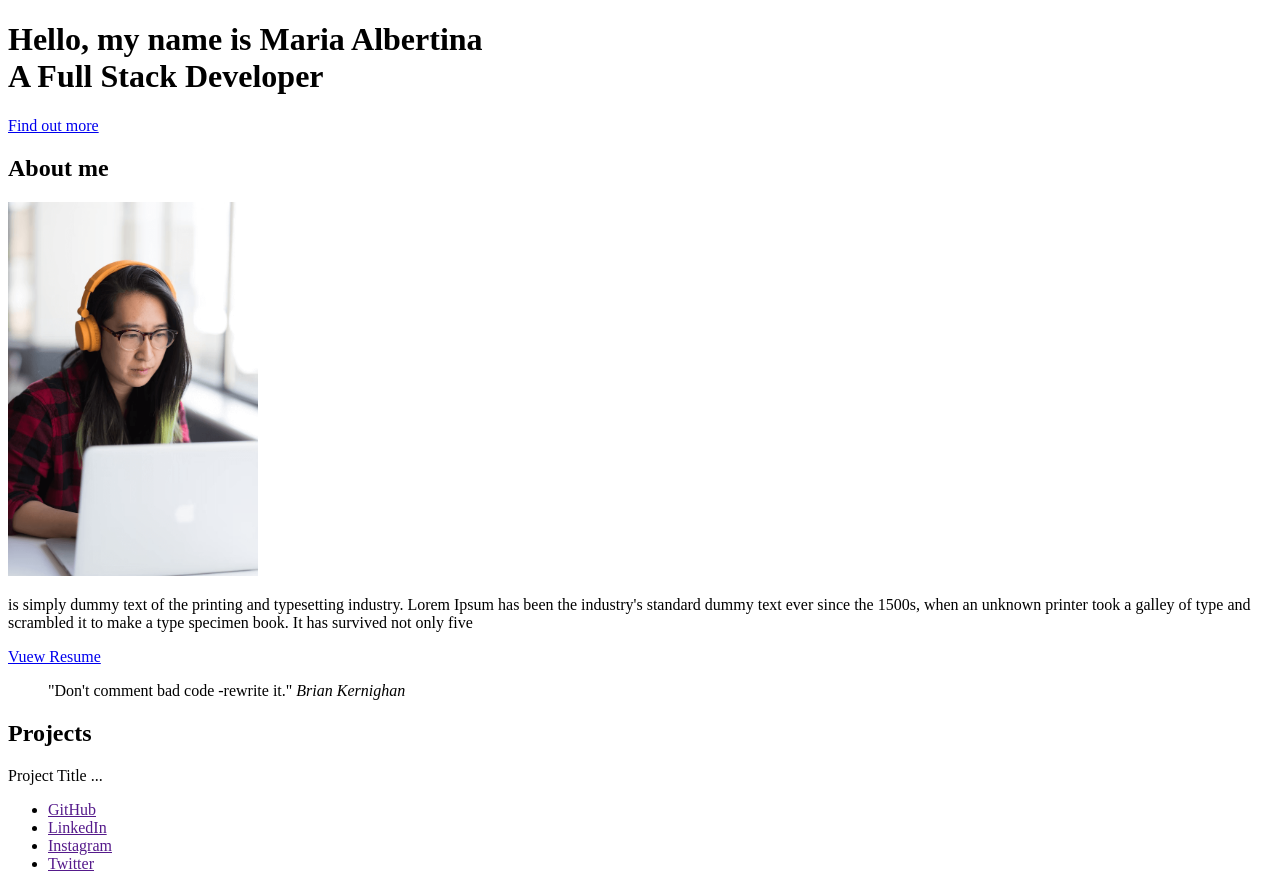
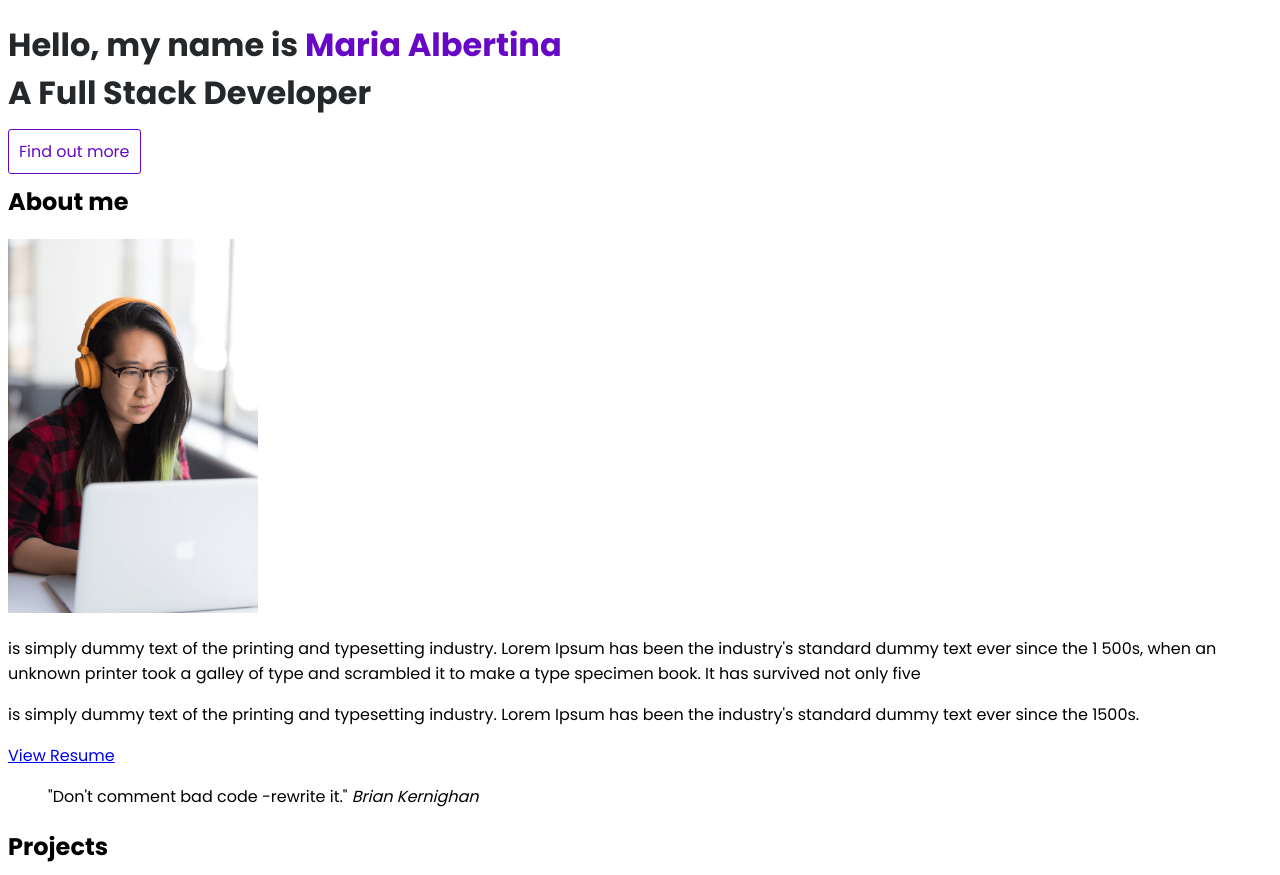
Before and after one commit to ntb-arenas/ntb-arenas.github.io, a plain HTML site: page index.html in a window 1280 px wide. Shown: the top 875 px of the page. Drawn offline with Linux system fonts and the light colour scheme.

Commit message:
import fonts, update styles, update html

```diff
--- a/index.html
+++ b/index.html
@@ -5,14 +5,22 @@
     <meta http-equiv="X-UA-Compatible" content="IE=edge" />
     <meta name="viewport" content="width=device-width, initial-scale=1.0" />
     <title>Maria Portfolio</title>
+
+    <!-- link stylesheets -->
+    <link rel="stylesheet" href="./styles/styles.css" />
+
+    <!-- import fonts -->
+    <link rel="preconnect" href="https://fonts.googleapis.com" />
+    <link rel="preconnect" href="https://fonts.gstatic.com" crossorigin />
+    <link href="https://fonts.googleapis.com/css2?family=Poppins:wght@100;300;400;500;700&display=swap" rel="stylesheet" />
   </head>
   <body>
     <header>
-      <h1>
-        Hello, my name is <span>Maria Albertina</span><br />
+      <h1 class="title">
+        Hello, my name is <span class="title-name">Maria Albertina</span><br />
         A Full Stack Developer
       </h1>
-      <a href="#">Find out more</a>
+      <a href="#" class="title-button">Find out more</a>
     </header>
 
     <main>
@@ -21,10 +29,11 @@
         <div>
           <img src="./img/unsplash.png" width="250" alt="" />
           <p>
-            is simply dummy text of the printing and typesetting industry. Lorem Ipsum has been the industry's standard dummy text ever since the 1500s, when an unknown printer took a galley of type
+            is simply dummy text of the printing and typesetting industry. Lorem Ipsum has been the industry's standard dummy text ever since the 1 500s, when an unknown printer took a galley of type
             and scrambled it to make a type specimen book. It has survived not only five
           </p>
-          <a href="#">Vuew Resume</a>
+          <p>is simply dummy text of the printing and typesetting industry. Lorem Ipsum has been the industry's standard dummy text ever since the 1500s.</p>
+          <a href="#">View Resume</a>
         </div>
 
         <blockquote>
--- a/styles/styles.css
+++ b/styles/styles.css
@@ -0,0 +1,25 @@
+/* CSS variables */
+:root {
+  --color-brand: #6608c5;
+  --color-text-primary: #25282b;
+}
+
+* {
+  font-family: "Poppins", sans-serif;
+}
+
+.title {
+  color: var(--color-text-primary);
+}
+
+.title-name {
+  color: var(--color-brand);
+}
+
+.title-button {
+  border: 1px solid var(--color-brand);
+  border-radius: 3px;
+  padding: 10px;
+  color: var(--color-brand);
+  text-decoration: none;
+}
```
